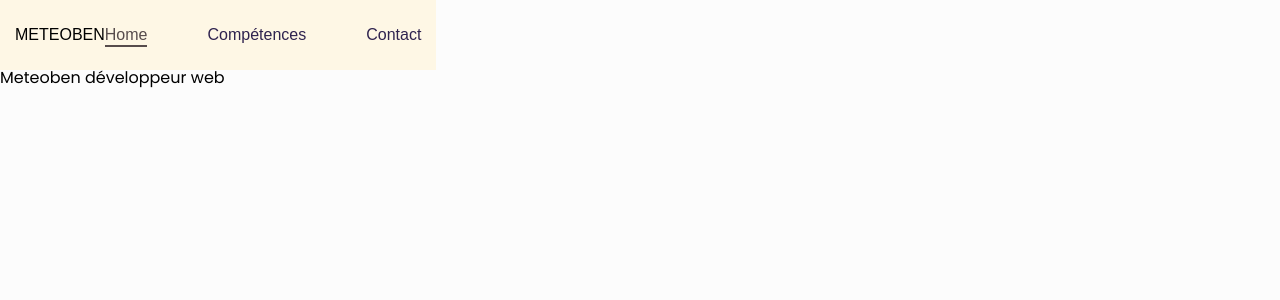
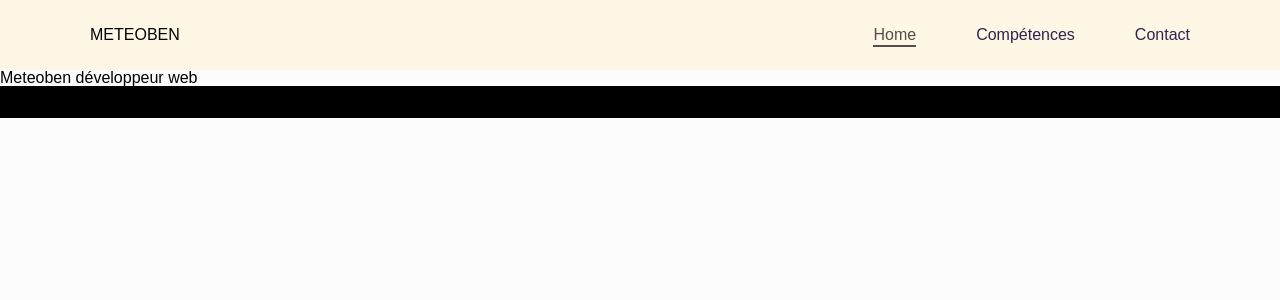
Before and after one commit to Ben43200/meteoben-app, a React (Create React App) app: page / in a window 1280 px wide. Shown: the top 300 px of the page. Built offline with nearby package versions, Linux system fonts and the light colour scheme.

Commit message:
passage du main height à 100vh reconstruction du grid root enlever les marges pas encore optimal

```diff
--- /dev/null
+++ b/src/components/Footer.js
@@ -0,0 +1,13 @@
+import React from "react";
+import './footerr.scss'
+
+
+
+export default function Footer() {
+    return (<footer>
+
+        <p>Meteoben</p>
+        <p>Contact</p>
+    </footer>
+    )
+}
--- /dev/null
+++ b/src/components/footerr.css
@@ -0,0 +1,3 @@
+footer {
+  background-color: black;
+}/*# sourceMappingURL=footerr.css.map */
--- /dev/null
+++ b/src/components/footerr.scss
@@ -0,0 +1,3 @@
+footer {
+  background-color: black;
+}
--- a/src/css/common.css
+++ b/src/css/common.css
@@ -1,43 +1,22 @@
-* {
-  box-sizing: border-box;
-  font-family: Montserrat, sans-serif;
-  font-weight: 400;
+#root > header {
+  grid-area: navbar;
 }
 
-body {
-  margin: 0;
+#root > main {
+  grid-area: main;
+  height: 100vh;
 }
 
-:root {
-  --hauteurHeader: 4.2rem;
-  --hauteurHeading: auto;
-  --hauteurFooter: 13rem;
-  --largeurWrapper: 20px;
-  --largeurContenu: calc(100vw - 40px);
-}
-@media screen and (min-width: 1024px) {
-  :root {
-    --hauteurHeader: 7rem;
-    --largeurWrapper: auto;
-    --largeurContenu: 1240px;
-  }
+#root > footer {
+  grid-area: footer;
 }
 
 #root {
   display: grid;
-  grid: ".      header  .     " var(--hauteurHeader) ".      heading .     " var(--hauteurHeading) ".      main    .     " auto "footer footer footer " var(--hauteurFooter)/var(--largeurWrapper) var(--largeurContenu) var(--largeurWrapper);
-  max-width: 100vw;
-  row-gap: 5px;
-}
-
-#root > header {
-  grid-area: header;
-}
-
-#root > main {
-  grid-area: main;
-}
-
-#root > footer {
-  grid-area: footer;
+  grid-template-areas: "navba" "main " "footer ";
+  font-family: Arial, Verdana, sans-serif;
+  row-gap: 20px;
+  grid-template-rows: auto 1fr auto;
+  grid-template-columns: auto;
+  height: 100vh;
 }/*# sourceMappingURL=common.css.map */
--- a/src/css/common.scss
+++ b/src/css/common.scss
@@ -1,57 +1,73 @@
 @import "./mixinsAndFunctions.scss";
 @import "./variables.scss";
 
-* {
-  box-sizing: border-box;
-  font-family: Montserrat, sans-serif;
-  font-weight: 400;
-}
+// * {
+//   box-sizing: border-box;
+//   font-family: Montserrat, sans-serif;
+//   font-weight: 400;
+// }
 
-body {
-  margin: 0;
-}
+// body {
+//   margin: 0;
+// }
 
-:root {
-  // --hauteurHeader: 4rem;
-  --hauteurHeader: 4.2rem;
-  --hauteurHeading: auto;
-  --hauteurFooter: 13rem;
-  // --largeurWrapper: 10px;
-  // --largeurContenu: calc(100vw - 20px);
-  --largeurWrapper: 20px;
-  --largeurContenu: calc(100vw - 40px);
+// :root {
+//   // --hauteurHeader: 4rem;
+//   --hauteurHeader: 4.2rem;
+//   //   --hauteurHeading: auto;
+//   --hauteurFooter: 13rem;
+//   // --largeurWrapper: 10px;
+//   // --largeurContenu: calc(100vw - 20px);
+//   --largeurWrapper: 20px;
+//   --largeurContenu: calc(100vw - 40px);
 
-  @include media(desktop) {
-    // --hauteurHeader: 9rem;
-    --hauteurHeader: 7rem;
-    --largeurWrapper: auto;
-    --largeurContenu: 1240px;
-  }
-}
+//   @include media(desktop) {
+//     // --hauteurHeader: 9rem;
+//     --hauteurHeader: 7rem;
+//     --largeurWrapper: auto;
+//     --largeurContenu: 1240px;
+// //   }
+// // }
 
-#root {
-  display: grid;
+// #root {
+//   display: grid;
 
-  grid:
-    ".      header  .     " var(--hauteurHeader)
-    ".      heading .     " var(--hauteurHeading)
-    ".      main    .     " auto
-    "footer footer footer " var(--hauteurFooter)
-    / var(--largeurWrapper) var(--largeurContenu) var(--largeurWrapper);
+//   grid:
+//     "     navbar      "
+//     // ".      heading .     " var(--hauteurHeading)
+//     "     main       "
+//     // "footer footer footer " var(--hauteurFooter)
+//     "footer footer footer ";
+//   // / var(--largeurWrapper) var(--largeurContenu) var(--largeurWrapper);
 
-  max-width: 100vw;
-  // min-height: 100vh;
-  row-gap: 5px;
-  // row-gap: 20px;
-}
+//   //   max-width: 100vw;
+//   // min-height: 100vh;
+//   row-gap: 5px;
+//   // row-gap: 20px;
+//   height: 100vh;
+// }
 
 #root > header {
-  grid-area: header;
+  grid-area: navbar;
 }
 #root > main {
   grid-area: main;
+  height: 100vh;
 }
 
 #root > footer {
   grid-area: footer;
 }
+
+#root {
+  display: grid;
+  grid-template-areas:
+    "navba"
+    "main "
+    "footer ";
+  font-family: Arial, Verdana, sans-serif;
+  row-gap: 20px;
+  grid-template-rows: auto 1fr auto;
+  grid-template-columns: auto;
+  height: 100vh;
+}
--- a/src/pages/Home.jsx
+++ b/src/pages/Home.jsx
@@ -4,12 +4,16 @@
 // import React, { useEffect, useState } from "react";
 import React from "react";
 import Navbar from "../components/NavBar";
+import Footer from "../components/Footer";
 
 
 export default function Home() {
     return (<div>
         <Navbar />
-        <h1>Meteoben développeur web</h1>
+        <main>
+            <h1>Meteoben développeur web</h1>
+        </main>
+        <Footer />
     </div>
     )
 }
```
Also changed, not shown: 2 other files (tests, documents, lock files or other folders).
